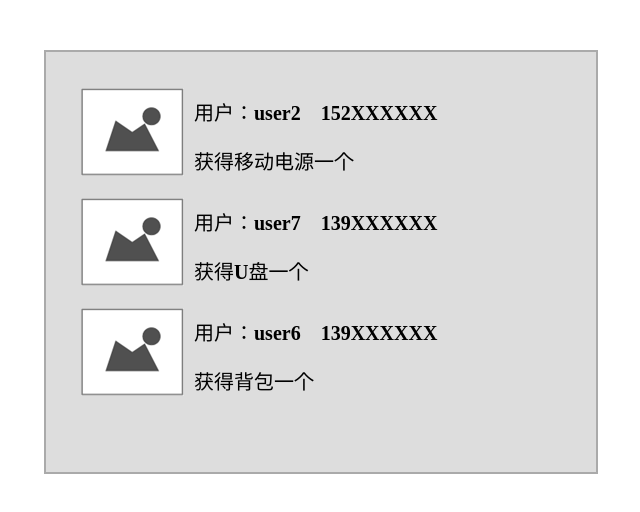
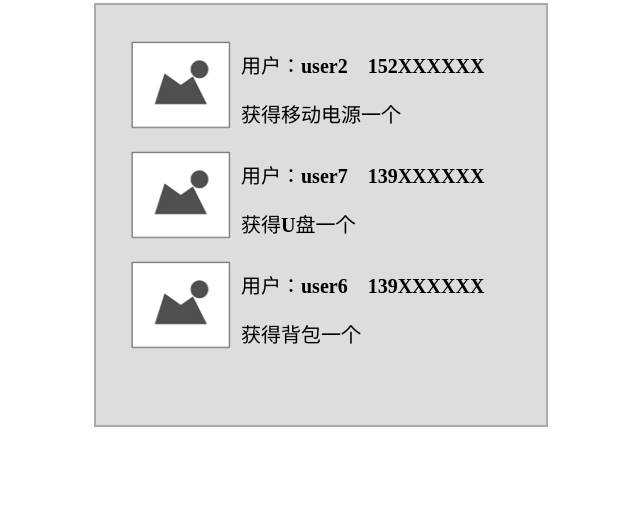
Before and after one commit to xiaodongaini/WinningScrollDownList, a plain HTML site: page index.html in a window 1280 px wide. Shown: the whole page, without its empty margins (319-959 px from the left). Drawn offline with Linux system fonts and the light colour scheme.

Commit message:
update px to rem

```diff
--- a/css/scrollDown.css
+++ b/css/scrollDown.css
@@ -5,7 +5,6 @@
 
 body{
 	font-family: 'Microsoft YaHei';
-	font-size: 20px;
 	font-weight: 550;
 }
 
@@ -30,47 +29,47 @@ ul {
 
 #conent-box{
 	position: relative;
-	width:480px;
-	height: 350px;
-	margin: 50px auto 0;
-	border:2px solid #aaa;
-	padding:35px;
+	width:19rem;
+	height: 17.5rem;
+	margin: 2.5px auto 0;
+	border:0.1rem solid #aaa;
+	padding:1.75rem;
 	background: #ddd;
 }
 
 .list-box{
 	position: relative;
-	height: 330px;
+	height: 16.5rem;
 	overflow: hidden;
 }
 
 .list-box ul{
 	position: absolute;
-	top:-110px;
+	top:-5.5rem;
 }
 
 .list-box ul li{
-	height: 90px;
-	margin-bottom: 20px;
+	height: 4.5rem;
+	padding-bottom: 1rem;
 }
 
 .list-box ul li img{
 	display: inline-block;
-	width:103px;
-	height: 88px;
+	width:5rem;
+	height: 4.4rem;
 }
 
 .userInfo-box{
 	display: inline-block;
-	width:280px;
-	height:70px;
-	padding: 9px 10px;
+	width:13rem;
+	height:3.5rem;
+	padding: 0.45rem 0.5rem;
 }
 
 .userInfo-box .userName{
-	margin-right: 20px;
+	margin-right: 1rem;
 }
 
 .userInfo-box p{
-	margin-top: 20px;
+	margin-top: 1rem;
 }
--- a/index.html
+++ b/index.html
@@ -3,6 +3,7 @@
 <head>
 	<meta charset="utf-8">
 	<meta http-equiv="X-UA-Compatible" content="IE=edge">
+	<meta name="viewport" content="width=device-width,initial-scale=1,maximum-scale=1,user-scalable=no" />
 	<title>中奖列表滚动效果</title>
 	<link rel="stylesheet" href="css/scrollDown.css">
 </head>
@@ -14,6 +15,16 @@
 			</ul>
 		</div>
 	</div>
+	<script type="text/javascript">
+		var platWidth = document.documentElement.clientWidth;
+		console.log(platWidth);
+		if(platWidth > 500){
+			document.documentElement.style.fontSize = '20px';
+		}else{
+			document.documentElement.style.fontSize = document.documentElement.clientWidth / 24 + 'px';
+		}
+
+	</script>
 	<script type="text/javascript" src="js/userData.js"></script>
 	<script type="text/javascript" src="js/scrollDown.js"></script>
 </body>
--- a/js/scrollDown.js
+++ b/js/scrollDown.js
@@ -1,12 +1,13 @@
 var timer; //定时器
 var speed = 40; //滚动速度
 var delay = 5000; //延迟时间
-var iLi= 110; //滚动的高度（长度）
+var iLi; //滚动的高度（长度）
 var itemArr = []; //用于展示的数组，有四个数据
 
 var oUl = document.getElementById("scrollUl");
 window.onload = function(){
 	initDefaultData();
+	iLi= document.getElementById("scrollUl").getElementsByTagName('li')[0].offsetHeight;
 	setTimeout("startScroll()",delay);
 }
 function startScroll(){
```
